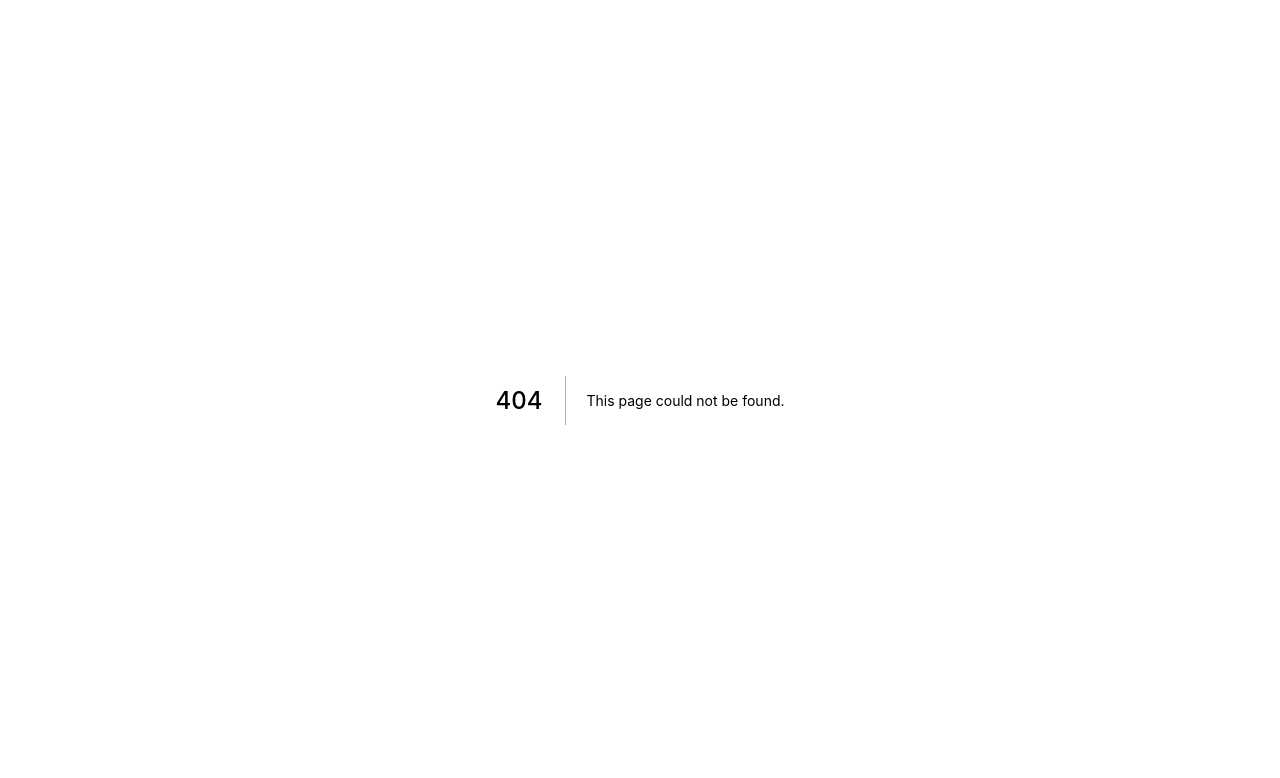
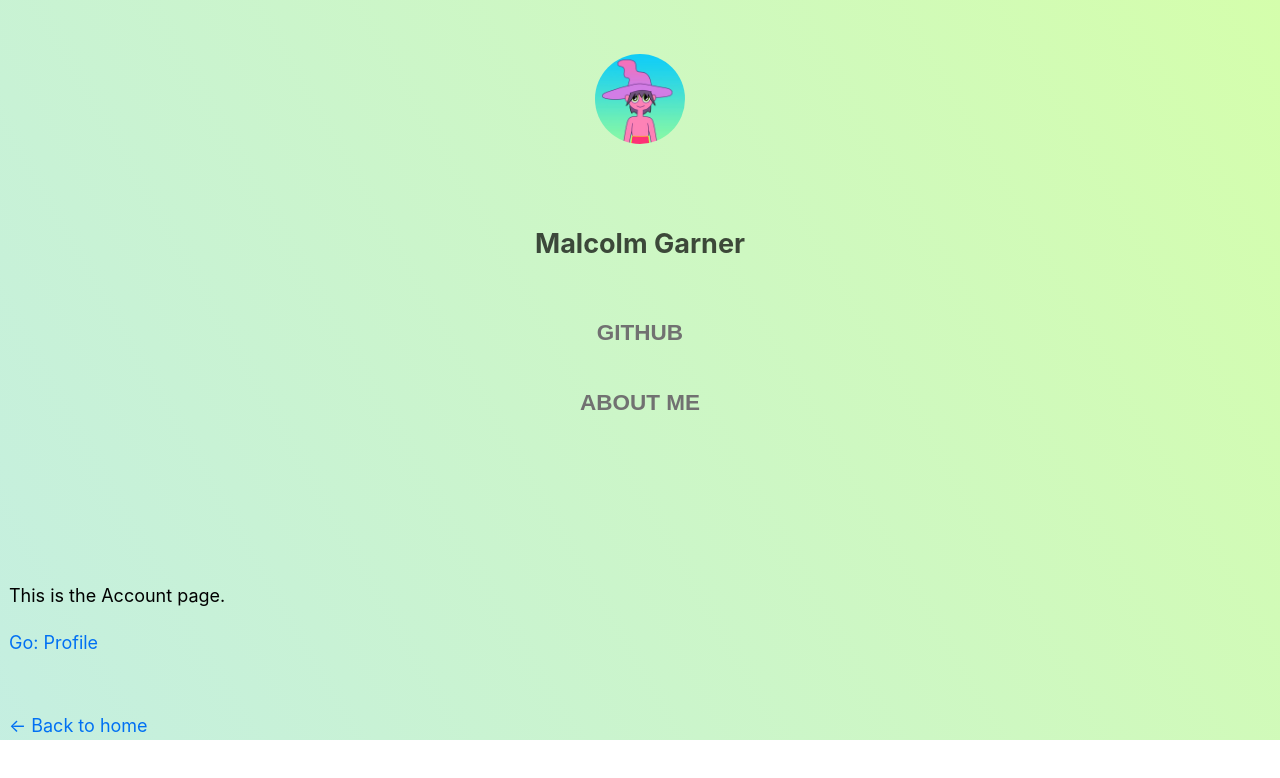
Before and after one commit to Fantominium/nextjs-blog, a Next.js app: page /account in a window 1280 px wide. Before the commit this address had no page. Shown: the top 778 px of the page. Built offline with nearby package versions, Linux system fonts and the light colour scheme.

Commit message:
made child pages with consistent banner

```diff
--- a/pages/_app.js
+++ b/pages/_app.js
@@ -1,4 +1,14 @@
 import '../styles/global.css'
+import React from "react";
+
 export default function App({Component, pageProps}) {
-    return <Component{...pageProps}/>
+    const Layout = Component.Layout ? Component.Layout : React.Fragment;
+
+
+    return (
+        <Layout>
+          <Component {...pageProps} />
+        </Layout>
+      )
+
 }
--- /dev/null
+++ b/pages/account.js
@@ -0,0 +1,18 @@
+import Link from 'next/link'
+import Layout, { siteTitle } from '../components/layout'
+
+
+export default function Account() {
+  return (
+    <div>
+      <p>This is the Account page.</p>
+      <p>
+        <Link href="/profile">
+          <a>Go: Profile</a>
+        </Link>
+      </p>
+    </div>
+  );
+}
+
+Account.Layout = Layout;
--- a/tsconfig.json
+++ b/tsconfig.json
@@ -15,7 +15,8 @@
     "moduleResolution": "node",
     "resolveJsonModule": true,
     "isolatedModules": true,
-    "jsx": "preserve"
+    "jsx": "preserve",
+    "module": "esnext"
   },
   "include": [
     "next-env.d.ts",
```
Also changed, not shown: layouts/MyLayout.js (added, +17 -0 lines), pages/aboutme.tsx (+5 -7 lines), pages/profile.js (added, +19 -0 lines).
